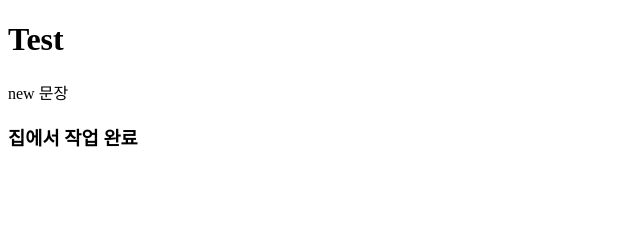
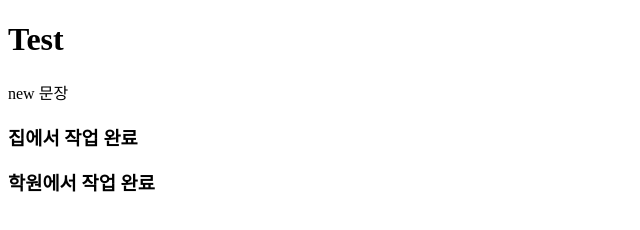
Before and after one commit to myongmyongzzi/git-tset-251016-new, a plain HTML site: page gittest/index.html in a window 1280 px wide. Shown: the whole page, without its empty margins (0-640 px from the left). Drawn offline with Linux system fonts and the light colour scheme.

Commit message:
new_home

```diff
--- a/gittest/index.html
+++ b/gittest/index.html
@@ -9,5 +9,7 @@
   <h1> Test</h1>
   <p>new 문장</p>
   <h3> 집에서 작업 완료</h3>
+  <!-- 학원에서 작업완료 문구 추가하고 깃에 commit  이후 집에서 당겨 오기-->
+   <h3> 학원에서 작업 완료 </h3>
 </body>
 </html>
```
